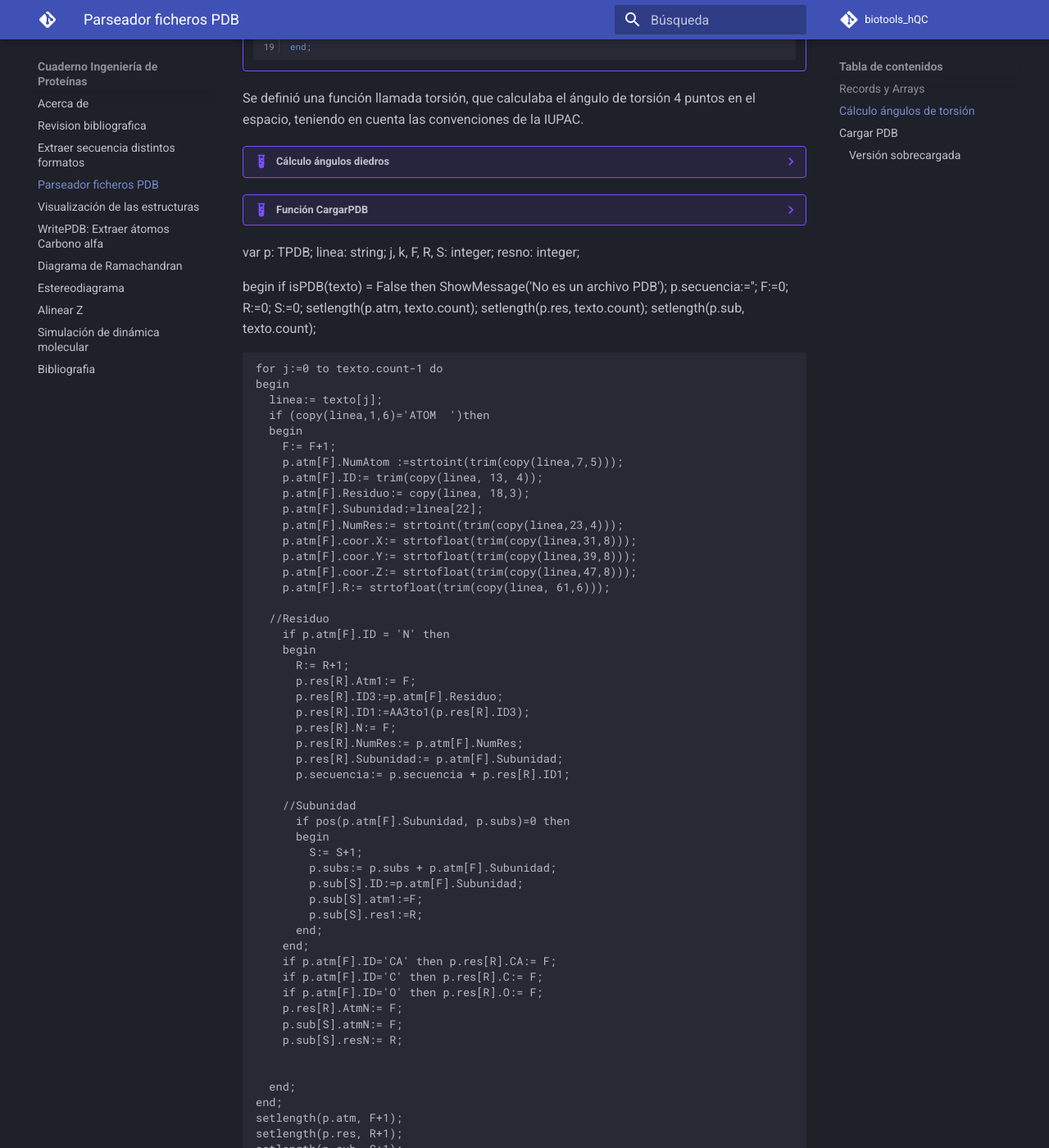
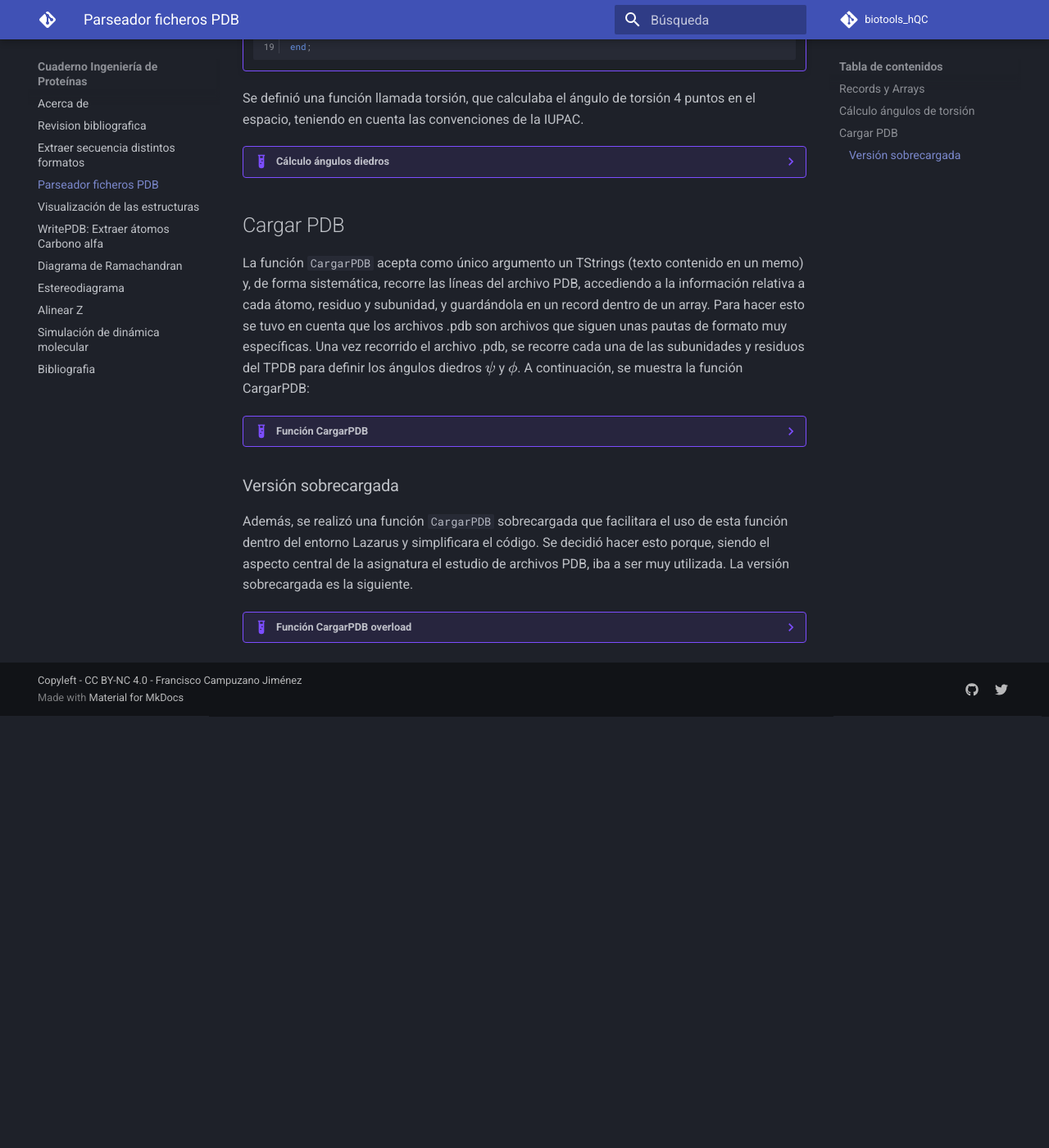
Before and after one commit to currocam/biotools_hQC, an MkDocs documentation site: the page built from docs/parser_PDB.md, in a window 1280 px wide and 1400 px high, scrolled down 1693 px. Shown: the whole window at 82% size. Built offline with MkDocs 1.6.1 and Material for MkDocs 9.7.7, drawn with Linux system fonts in a browser that asks for light colours; comment, search, counter and statistics services are not loaded; after the commit the page ends 2566 px from its top, so only the background shows below that; some of the changed text lies outside the part shown.

Commit message:
feat: docs

````diff
--- a/docs/estereodiagrama.md
+++ b/docs/estereodiagrama.md
@@ -1,10 +1,9 @@
 # Estereodiagrama
 
-En la realización de este cuaderno de actividades se pide el desarrollo de una aplicación capaz de crear un estereodiagrama de un fragmento  El código correspondiente a las funciones utilizadas para transformar (translación y giro) las coordenadas se encuentran en la librería [biotools/src_biotools](https://github.com/currocam/biotools_hQC/blob/master/biotools/src_biotools.pas) y la aplicación bajo el nombre de [estereodiagrama](https://github.com/currocam/biotools_hQC/blob/master/biotools/estereodiagrama).
-
+En la realización de este cuaderno de actividades se pide el desarrollo de una aplicación capaz de crear un estereodiagrama correspondiente a un fragmento definido de la proteína.  El código correspondiente a las funciones utilizadas para transformar (traslación y giro) las coordenadas se encuentran en la librería [biotools/src_biotools](https://github.com/currocam/biotools_hQC/blob/master/biotools/src_biotools.pas) y la aplicación bajo el nombre de [estereodiagrama](https://github.com/currocam/biotools_hQC/blob/master/biotools/estereodiagrama). Este apartado se corresponde a la 7ª actividad de la relación de ejercicios.
 
 ## Funciones de transformación
-En primer lugar, mostramos a continuación las funciones empleadas para transformar las un conjunto de coordenadas. Para escribir estas funciones,que fueron desarrolladas en clase, se sobrecargaron las funciones demanera que se puede transladar tanto un punto en el espacio, `TPunto`,  un array dinámico `TPuntos` como un `TPDB`. En los siguientes bloques de código se ha escogido una serie de funciones representativas de este pequeño módulo 'espacial' obtenido.
+En primer lugar, se desarrollaron una serie de funciones capaces de realizar transformaciones a un conjunto de coordenadas. Estas funciones, que fueron desarrolladas en clase, tienen distintas versiones sobrecargadas de manera que se pueda trasladar tanto un punto en el espacio, `TPunto`,  un array dinámico `TPuntos` como un `TPDB`. En los siguientes bloques de código se ha escogido una serie de funciones representativas de este pequeño módulo 'espacial' desarrollado.
 
 === "translacion() con TPunto"
 
@@ -49,9 +48,13 @@
        result:=1;
     end;
 	```
-Destacar que, siguiendo ideas del paradigma de programación funcional, se pensó implementar una función más genérica llamada `girarTpuntos` que recibe tanto un ángulo en radianes como una función capaz de girar un vector en el espacio y aplicar dicha transformación a todos los vectores del array. Esta idea podría ser implementada de forma más genérica con una función que recibiese como argumentos el array a transformar y una función transformadora y se obtendría así un código más claro y conciso.
+Además, se realizó la siguiente propuesta de mejora al código desarrollado en clase para las funciones relativas a girar. Se trató de implementar una función más genérica llamada `girarTpuntos` que recibiera tanto un ángulo en radianes como una función capaz de girar un vector en el espacio y que aplicara dicha transformación a todos los vectores del array. Esta idea podría ser implementada de forma más genérica con una función que recibiese como argumentos el array a transformar y una función transformadora y se obtendría así un código más claro y conciso.  Para escribir esta función fue necesario definir una nueva clase llamada `TTransformTPuntoFunc`.
 
+=== "Type TTransformTPuntoFunc"
 
+	```pascal linenums="1"
+    TTransformTPuntoFunc = function(a: real; X:TPunto):TPunto;
+	```
 === "girarTpuntos()"
 
 	```pascal linenums="1"
@@ -115,16 +118,20 @@
        result := s;
     end;
 	```
-##  Estereodiagrama
+## Estereodiagrama
+
 Un estereodiagrama es un tipo de representación donde se muestra una imagen en dos dimensiones rotada en torno al eje Y (por defecto) un pequeño ángulo (por defecto 5º) de manera que al visualizarse las dos una al lado de la otra se aprecie cierta tridimensionalidad.
 
-Nuestra aplicación deberá tener, entonces, una interfaz que permita al usuario seleccionar un fragmento de la proteína, un eje y un ángulo de giro. También se incluye una opción para modificar el archivo e memoria y poder hacer así transformaciones sucesivas así como una opción para elegir qué ejes se quieren representra.  A continuación, mostramos el procedimiento empleado para transformar las coordenadas espaciales iniciales según las indicaciones del usuario (o las coordenadas espaciales previamente transformadas si así se indica). Lo hemos incluido porque nos parecía relevante mostrar un ejemplo de uso de la función `girarTpuntos()`puesto que es una función compleja y la manera que encontramos para solventar algunos de los posibles errores que podían surgir al realizar transformaciones en memoria (si se cambiaba el array de `TPuntos` inicial o si todavía no se había definido). En primer lugar, definimos un tipo de variable llamado `TTransformTpuntoFunc`. En segundo lugar, mostramos el procedimiento empleado.
+### Aplicación Free Pascal/Lazarus
 
-=== "Type TTransformTPuntoFunc"
+Nuestra aplicación deberá tener, entonces, una interfaz que permita al usuario seleccionar un fragmento de la proteína y un ángulo de giro, así como dos paneles donde se muestre gráficamente el resultado de la transformación. Además de esto, se han llevado a cabo las siguientes mejoras sobre lo realizado en clase:
 
-	```pascal linenums="1"
-    TTransformTPuntoFunc = function(a: real; X:TPunto):TPunto;
-	```
+1. Opción para modificar el archivo en memoria y poder realizar así transformaciones sucesivas.
+2. Opción para elegir el eje sobre el se va a girar.
+3. Restricción del rango de residuos que el usuario puede elegir como fragmento según la subunidad elegida. De esta manera, cuando el archivo PDB se carga en el programa, se actualiza el rango de subunidades que se pueden elegir y, cada vez que el usuario elige una nueva subunidad, los valores mínimos y máximos de las casillas de primer y último residuo se actualizan para que solo sean elegibles residuos de dicha subunidad.
+
+A continuación, mostramos el procedimiento empleado para transformar las coordenadas espaciales iniciales según las indicaciones del usuario (o las coordenadas espaciales resultantes de la última transformación, si así se indica). Hemos incluido este procedimiento porque nos parecía relevante mostrar un ejemplo de uso de la función `girarTpuntos()` puesto que tiene ciertas peculiaridades en la sintaxis y para poder mostrar la solución que encontramos para evitar posibles errores que podían surgir al realizar transformaciones en memoria (si se cambiaba el array de `TPuntos` inicial o si todavía no se había definido).
+
 === "Procedure transformación"
 
 	```pascal linenums="1"
@@ -168,18 +175,25 @@
        plotXY(datos, image2, SpinEdit6.Value, SpinEdit7.Value, TRUE, TRUE);
     end
 	```
-A continuación, mostramos el funcionamiento del programa.
+
+### Demostración de uso
+
+A continuación, mostramos el funcionamiento del programa con un fragmento de un $\alpha$ hélice.
 
 |![Interfaz gráfica para el programa Ramachandran](images/estereodiagrama.gif)|
 |:-----------------------------------------------------------------------------:|
 | Figura 1. Animación del programa `Estereodiagrama` mostrando su uso.|
 
+### Verificación con función de visión estereoscópica
+
+Por último, y para comprobar que nuestra representación es correcta, vamos a comparar el estereodiagrama obtenido con la herramienta de visión estereoscópica del programa PyMol. Mostramos a continuación el estereodiagrama realizado con nuestra aplicación Free Pascal/Lazarus:
+
 |![estereodiagrama.png](images/estereodiagrama.png)|
 |:-----------------------------------------------------------------------------:|
-| Figura 2. Estereodiagrama de los residuos 35 a 43 de la proteína 2AFM, mostrando las coordenadas *y* frente a *x*. La imagen de la derecha ha sido rotada 5º en el eje de la *y* respecto a la imagen de la izquierda.|
+| Figura 2. Estereodiagrama de los residuos 35 a 43 de la proteína 2AFM, mostrando las coordenadas $y$ frente a $x$. La imagen de la derecha ha sido rotada 5º en el eje de la $y$ respecto a la imagen de la izquierda.|
 
-Por último, y para comprobar que nuestra representación es correcta, se muestran en la siguiente imagen una representación de la cadena principal (es decir, solo de los $C_\alpha$ de los mismos residuos, 35 a 43, de la proteína 2AFM después de aplicar la opción `stereo crosseye` del programa Pymol. Tal y como se observa, aunque la orientación no es la misma, se puede apreciar cómo nuestro estereodiagrama se encuentra bien construido.
+Por último, se muestran en la siguiente imagen una representación de la cadena principal (es decir, solo de los $\text{C}_\alpha$) de los mismos residuos, 35 a 43, de la proteína 2AFM después de aplicar la opción `stereo crosseye` del programa PyMol. Como se puede observar, aunque la orientación no es exactamente la misma, se puede apreciar cómo nuestro estereodiagrama se encuentra bien construido.
 
 |![estereodiagrama_pymol.png](images/estereodiagrama_pymol.png)|
 |:-----------------------------------------------------------------------------:|
-| Figura 3. Estereodiagrama realizado usando el programa Pymol para comprobar la calidad de nuestro estereodiagrama..|
+| Figura 3. Estereodiagrama realizado usando el programa PyMol para comprobar la calidad de nuestro estereodiagrama..|
--- a/docs/parser_PDB.md
+++ b/docs/parser_PDB.md
@@ -126,113 +126,111 @@
 	end;
 	```
 
-	## Cargar PDB
+## Cargar PDB
 
-	La función `CargarPDB` acepta como único argumento un TStrings (texto contenido en un memo) y, de forma sistemática, recorre las líneas del archivo PDB, accediendo a la información relativa a cada átomo, residuo y subunidad, y guardándola en un record dentro de un array. Para hacer esto se tuvo en cuenta que los archivos .pdb son archivos que siguen unas pautas de formato muy específicas. Una vez recorrido el archivo .pdb, se recorre cada una de las subunidades y residuos del TPDB para definir los ángulos diedros $\psi$ y $\phi$. A continuación, se muestra la función CargarPDB:
+La función `CargarPDB` acepta como único argumento un TStrings (texto contenido en un memo) y, de forma sistemática, recorre las líneas del archivo PDB, accediendo a la información relativa a cada átomo, residuo y subunidad, y guardándola en un record dentro de un array. Para hacer esto se tuvo en cuenta que los archivos .pdb son archivos que siguen unas pautas de formato muy específicas. Una vez recorrido el archivo .pdb, se recorre cada una de las subunidades y residuos del TPDB para definir los ángulos diedros $\psi$ y $\phi$. A continuación, se muestra la función CargarPDB:
 
 ??? example "Función CargarPDB"
 	```pascal linenums="1"
 	function CargarPDB(texto: TStrings): TPDB;    overload;
-  var
-    p: TPDB;
-    linea: string;
-    j, k, F, R, S: integer;
-    resno: integer;
+	var
+		p: TPDB;
+		linea: string;
+		j, k, F, R, S: integer;
+		resno: integer;
+	begin
+		if isPDB(texto) = False then ShowMessage('No es un archivo PDB');
+		p.secuencia:='';
+		F:=0; R:=0; S:=0;
+		setlength(p.atm, texto.count);
+		setlength(p.res, texto.count);
+		setlength(p.sub, texto.count);
 
-  begin
-    if isPDB(texto) = False then ShowMessage('No es un archivo PDB');
-    p.secuencia:='';
-    F:=0; R:=0; S:=0;
-    setlength(p.atm, texto.count);
-    setlength(p.res, texto.count);
-    setlength(p.sub, texto.count);
+		for j:=0 to texto.count-1 do
+		begin
+			linea:= texto[j];
+			if (copy(linea,1,6)='ATOM  ')then
+			begin
+				F:= F+1;
+				p.atm[F].NumAtom :=strtoint(trim(copy(linea,7,5)));
+				p.atm[F].ID:= trim(copy(linea, 13, 4));
+				p.atm[F].Residuo:= copy(linea, 18,3);
+				p.atm[F].Subunidad:=linea[22];
+				p.atm[F].NumRes:= strtoint(trim(copy(linea,23,4)));
+				p.atm[F].coor.X:= strtofloat(trim(copy(linea,31,8)));
+				p.atm[F].coor.Y:= strtofloat(trim(copy(linea,39,8)));
+				p.atm[F].coor.Z:= strtofloat(trim(copy(linea,47,8)));
+				p.atm[F].R:= strtofloat(trim(copy(linea, 61,6)));
+
+			//Residuo
+				if p.atm[F].ID = 'N' then
+				begin
+					R:= R+1;
+					p.res[R].Atm1:= F;
+					p.res[R].ID3:=p.atm[F].Residuo;
+					p.res[R].ID1:=AA3to1(p.res[R].ID3);
+					p.res[R].N:= F;
+					p.res[R].NumRes:= p.atm[F].NumRes;
+					p.res[R].Subunidad:= p.atm[F].Subunidad;
+					p.secuencia:= p.secuencia + p.res[R].ID1;
+
+				//Subunidad
+					if pos(p.atm[F].Subunidad, p.subs)=0 then
+					begin
+						S:= S+1;
+						p.subs:= p.subs + p.atm[F].Subunidad;
+						p.sub[S].ID:=p.atm[F].Subunidad;
+						p.sub[S].atm1:=F;
+						p.sub[S].res1:=R;
+					end;
+				end;
+				if p.atm[F].ID='CA' then p.res[R].CA:= F;
+				if p.atm[F].ID='C' then p.res[R].C:= F;
+				if p.atm[F].ID='O' then p.res[R].O:= F;
+				p.res[R].AtmN:= F;
+				p.sub[S].atmN:= F;
+				p.sub[S].resN:= R;
 
 
+			end;
+		end;
+		setlength(p.atm, F+1);
+		setlength(p.res, R+1);
+		setlength(p.sub, S+1);
+		p.NumFichas:= F;
+		p.NumResiduos:= R;
+		p.NumSubunidades:= S;
 
-    for j:=0 to texto.count-1 do
-    begin
-      linea:= texto[j];
-      if (copy(linea,1,6)='ATOM  ')then
-      begin
-        F:= F+1;
-        p.atm[F].NumAtom :=strtoint(trim(copy(linea,7,5)));
-        p.atm[F].ID:= trim(copy(linea, 13, 4));
-        p.atm[F].Residuo:= copy(linea, 18,3);
-        p.atm[F].Subunidad:=linea[22];
-        p.atm[F].NumRes:= strtoint(trim(copy(linea,23,4)));
-        p.atm[F].coor.X:= strtofloat(trim(copy(linea,31,8)));
-        p.atm[F].coor.Y:= strtofloat(trim(copy(linea,39,8)));
-        p.atm[F].coor.Z:= strtofloat(trim(copy(linea,47,8)));
-        p.atm[F].R:= strtofloat(trim(copy(linea, 61,6)));
+		for j:=1 to p.NumSubunidades do with p.sub[j] do
+		begin
+			AtomCount:= atmN - atm1 + 1;
+			ResCount:= resN - res1 + 1;
+			for k:=p.sub[j].res1 + 1 to p.sub[j].resn - 1 do
+			begin
+				p.res[k].phi:=torsion(p.atm[p.res[k-1].C].coor,
+															p.atm[p.res[k].N].coor,
+															p.atm[p.res[k].CA].coor,
+															p.atm[p.res[k].C].coor);
 
-      //Residuo
-        if p.atm[F].ID = 'N' then
-        begin
-          R:= R+1;
-          p.res[R].Atm1:= F;
-          p.res[R].ID3:=p.atm[F].Residuo;
-          p.res[R].ID1:=AA3to1(p.res[R].ID3);
-          p.res[R].N:= F;
-          p.res[R].NumRes:= p.atm[F].NumRes;
-          p.res[R].Subunidad:= p.atm[F].Subunidad;
-          p.secuencia:= p.secuencia + p.res[R].ID1;
+				p.res[k].psi:=torsion(p.atm[p.res[k].N].coor,
+															p.atm[p.res[k].CA].coor,
+															p.atm[p.res[k].C].coor,
+															p.atm[p.res[k+1].N].coor);
 
-        //Subunidad
-          if pos(p.atm[F].Subunidad, p.subs)=0 then
-          begin
-            S:= S+1;
-            p.subs:= p.subs + p.atm[F].Subunidad;
-            p.sub[S].ID:=p.atm[F].Subunidad;
-            p.sub[S].atm1:=F;
-            p.sub[S].res1:=R;
-          end;
-        end;
-        if p.atm[F].ID='CA' then p.res[R].CA:= F;
-        if p.atm[F].ID='C' then p.res[R].C:= F;
-        if p.atm[F].ID='O' then p.res[R].O:= F;
-        p.res[R].AtmN:= F;
-        p.sub[S].atmN:= F;
-        p.sub[S].resN:= R;
+			end;
 
+			setlength(p.sub[j].resindex, p.NumResiduos + 1);
+			for k:=1 to p.sub[j].ResCount do
+			begin
+				resno:= p.sub[j].res1 + k - 1;
+				p.sub[j].resindex[p.res[resno].numres]:= resno;
+			end;
+		end;
 
-      end;
-    end;
-    setlength(p.atm, F+1);
-    setlength(p.res, R+1);
-    setlength(p.sub, S+1);
-    p.NumFichas:= F;
-    p.NumResiduos:= R;
-    p.NumSubunidades:= S;
+		result:=p;
+	end;
+	```
 
-    for j:=1 to p.NumSubunidades do with p.sub[j] do
-    begin
-      AtomCount:= atmN - atm1 + 1;
-      ResCount:= resN - res1 + 1;
-      for k:=p.sub[j].res1 + 1 to p.sub[j].resn - 1 do
-      begin
-        p.res[k].phi:=torsion(p.atm[p.res[k-1].C].coor,
-                              p.atm[p.res[k].N].coor,
-                              p.atm[p.res[k].CA].coor,
-                              p.atm[p.res[k].C].coor);
-
-        p.res[k].psi:=torsion(p.atm[p.res[k].N].coor,
-                              p.atm[p.res[k].CA].coor,
-                              p.atm[p.res[k].C].coor,
-                              p.atm[p.res[k+1].N].coor);
-
-      end;
-
-      setlength(p.sub[j].resindex, p.NumResiduos + 1);
-      for k:=1 to p.sub[j].ResCount do
-      begin
-        resno:= p.sub[j].res1 + k - 1;
-        p.sub[j].resindex[p.res[resno].numres]:= resno;
-      end;
-    end;
-
-    result:=p;
-  end;
-	```
 
 ### Versión sobrecargada
 
@@ -241,10 +239,10 @@
 ??? example "Función CargarPDB overload"
 	```pascal linenums="1"
 	function cargarPDB (var p: TPDB): string;
- var
+ 	var
 		dialogo: TOpenDialog;
 		textoPDB: TStrings;
- begin
+ 	begin
 		dialogo:= TOpenDialog.create(application);
 		textoPDB:= TStringlist.create;
 
@@ -260,5 +258,5 @@
 
 		dialogo.free;
 		textoPDB.free;
- end;
+ 	end;
 	```
--- a/docs/write_PDB.md
+++ b/docs/write_PDB.md
@@ -1,8 +1,8 @@
 # WritePDB: Extraer átomos Carbono alfa
 
-En la realización de este cuaderno de actividades se pide el desarrollo de una función que permite escribir la información relativa a un átomo de un archivo PDB albergada en una estructura matricial en un fichero siguiendo el formato PDB de nuevo. El objetivo es emplear dicha función para extraer los carbonos alfa de un fichero PDB, escribirlos en un archivo pseudo-pdb y estudiar el desorden de la proteína en base a su factor $B$. El factor $B$ representa el desplazamiento de los átomos de su posición media en la estructura cristalina y se observa como una disminución en la intensidad de la difracción. Puede tener dos causas: ser el resultado de vibraciones atómicas dependientes de la temperatura o del desorden estático en la estructura cristalina. Podemos utilizarlo, por tanto, como indicador de los residuos más desordenados de la proteína (Trueblood et al., 1996) [^1].
+En la realización de este cuaderno de actividades se pide el desarrollo de una función que permite escribir la información relativa a un átomo de un archivo PDB albergada en una estructura matricial en un fichero siguiendo el formato PDB de nuevo. El objetivo es emplear dicha función para extraer los carbonos alfa de un fichero PDB, escribirlos en un archivo pseudo-pdb y estudiar el desorden de la proteína en base a su factor $\text{B}$. El factor $\text{B}$ representa el desplazamiento de los átomos de su posición media en la estructura cristalina y se observa como una disminución en la intensidad de la difracción. Puede tener dos causas: ser el resultado de vibraciones atómicas dependientes de la temperatura o del desorden estático en la estructura cristalina. Podemos utilizarlo, por tanto, como indicador de los residuos más desordenados de la proteína (Trueblood et al., 1996) [^1].
 
- El código correspondiente a esta funcionalidad se puede encontrar en la librería [biotools/src_biotools](https://github.com/currocam/biotools_hQC/blob/master/biotools/src_biotools.pas) y la implementación en un programa con interfaz gráfica en el repositorio bajo el nombre de [write_PDB](https://github.com/currocam/biotools_hQC/tree/master/write_PDB).
+ El código correspondiente a esta funcionalidad se puede encontrar en la librería [biotools/src_biotools](https://github.com/currocam/biotools_hQC/blob/master/biotools/src_biotools.pas) y la implementación en un programa con interfaz gráfica en el repositorio bajo el nombre de [write_PDB](https://github.com/currocam/biotools_hQC/tree/master/write_PDB). Este apartado se corresponde a la 5ª actividad de la relación de ejercicios.
 
 ## WriteAtomPDB
 
@@ -87,7 +87,7 @@
 |:--:|
 |Figura 1. Animación con ejemplo de uso de la aplicación writePDB para extraer átomos de cierto ID. Aplicación con interfaz gráfica realizada con Lazarus.|
 
-# Extracción carbonos alfa y visualización en PyMol según el factor B
+## Extracción carbonos alfa y visualización en PyMol según el factor B
 
 Por último, se realizó la tarea propuesta en el ejercicio. Se obtuvo un [pseudo archivo PDB](https://github.com/currocam/biotools_hQC/tree/master/write_PDB/data) con los átomos correspondientes a los carbonos $\alpha$ de la proteína 2AFM y, usando el programa PyMol, se obtuvo una animación de la proteína en modo spacefill y coloreada según el factor B. En pos de la reproducibilidad, se muestra a continuación tanto la animación como el script utilizado para obtenerla. No se entrará en detalles al respecto de la obtención de la animación puesto que se ha seguido usando las mismas herramientas empleadas en el apartado de Visualización de este cuaderno de actividades.
 
@@ -115,18 +115,20 @@
 
 |![writePDB](images/pseudoPDB_b_factor.gif)|
 |:--:|
-|Figura 2. Animación de los carbonos $\alpha$ de la proteína 2AFMen modo spacefill y coloreados según el factor B. Además, se han anotado los residuos que tuvieran un valor de B superior a 60|
+|Figura 2. Animación de los carbonos $\alpha$ de la proteína 2AFM en modo spacefill y coloreados según el factor B. Además, se han anotado los residuos que tuvieran un valor de B superior a 60|
 
 ## Interpretación de los resultados
 
 En la animación anterior podemos observar dos cadenas, A y B, que son distintas estructuralmente aunque la proteína que estamos estudiando, 2AFM, es un monómero. Esto es así el archivo descargado contiene la unidad asimétrica del del cristal. Se puede observar cómo una de las subunidades tiene mayor factor B que la otra, a pesar de ser ambas muy similares. Es por ello que nos inclinamos a pensar que la "versión más desordenada" debe de ser fruto de errores experimentales (y que ha sido incluido en el PDB para mayor rigurosidad).
 
-Si nos fijamos en la estructura más ordenada, nos llama la atención cómo existen una serie de regiones en la superficie (coloreadas en rojo) de mayor Factor $B$. Interpretamos estas zonas, algunas de ellas lazos, como regiones más flexibles de la proteína y que no poseen una estructura rígida. Esta idea es compatible con el hecho de que se encuentran situadas en la superficie de la proteína y podríamos hipotetizar que serían regiones de interacción.
+Si nos fijamos en la estructura más ordenada, nos llama la atención cómo existen una serie de regiones en la superficie (coloreadas en rojo) de mayor Factor $\text{B}$. Interpretamos estas zonas, algunas de ellas lazos, como regiones más flexibles de la proteína y que no poseen una estructura rígida. Esta idea es compatible con el hecho de que se encuentran situadas en la superficie de la proteína y podríamos hipotetizar que serían regiones de interacción.
 
-# Conclusión
+Destacamos, por último, que los residuos de la subunidad "ordenada" del archivo PDB que se sabía por bibliografía que eran importantes para la función catalítica de la enzima (y que se podría esperar, por ejemplo, una mayor flexibilidad) muestran valores de factor $\text{B}$ bajos, indicando así que forman parte de zonas rígidas de la estructura.
+
+## Conclusión
 
 En conclusión, el programa WritePDB es capaz de escribir pseudo archivos PDB con los que estudiar el desorden (fruto de errores experimentales pero también reflejo de la flexibilidad de la estructura) de una proteína. Esta información es de gran utilidad para valorar tanto las implicaciones biológicas que pueden tener regiones más rígidas o flexibles como evaluar la calidad de la estructura con que se está trabajando.
 
 
-# Referencias
+## Referencias
 [^1]: Trueblood, K. N., H. B. Bürgi, H. Burzlaff, J. D. Dunitz, C. M. Gramaccioli, H. H. Schulz, U. Shmueli, y S. C. Abrahams. «Atomic Dispacement Parameter Nomenclature. Report of a Subcommittee on Atomic Displacement Parameter Nomenclature». Acta Crystallographica Section A Foundations of Crystallography 52, n.º 5 (1 de septiembre de 1996): 770-81. https://doi.org/10.1107/S0108767396005697.
````
Also changed, not shown: docs/ramachandran.md (+6 -4 lines), docs/visualizacion.md (+2 -3 lines).
